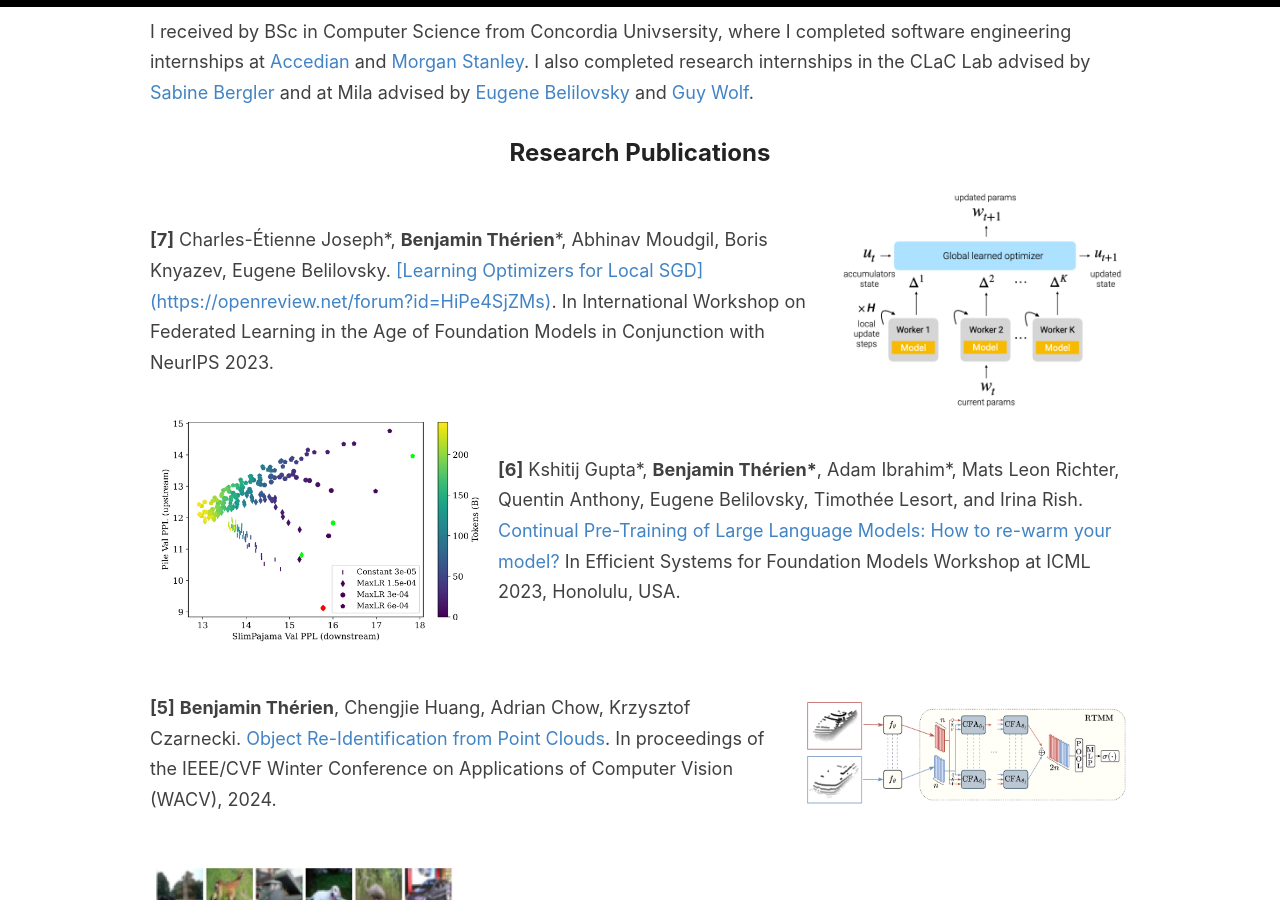
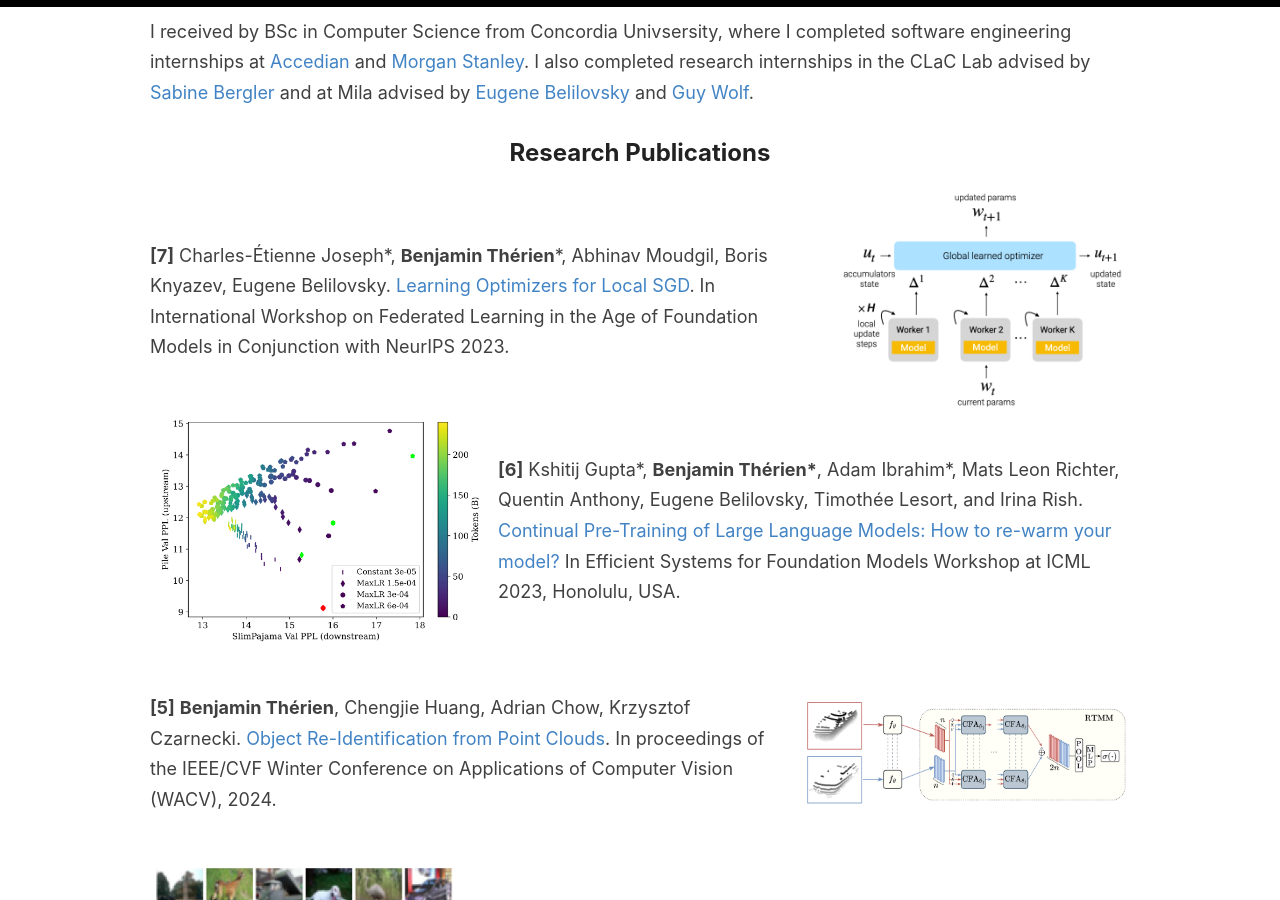
Before and after one commit to bentherien/bentherien.github.io, a Jekyll site: the page built from _pages/index.md, in a window 1280 px wide and 900 px high, scrolled down 447 px. Built offline with Jekyll 4.4.1, drawn with Linux system fonts in a browser that asks for light colours; the list of posts is cut into pages by our own code; part of the change alters nothing that is shown.

Commit message:
Update index.md

```diff
--- a/_pages/index.md
+++ b/_pages/index.md
@@ -14,7 +14,7 @@ I received by BSc in Computer Science from Concordia Univsersity, where I comple
 <!-- Second publication with image on the right -->
 <div style="display: flex; align-items: center; flex-direction: row-reverse;">
 <img src="{{ site.baseurl }}/images/local_l2o.png" alt="Placeholder Image" style="margin-left: 15px;" width="300" height="227">
-<p><strong>[7]</strong> Charles-Étienne Joseph<span>*</span>, <strong>Benjamin Thérien</strong><span>*</span>, Abhinav Moudgil, Boris Knyazev, Eugene Belilovsky. <a href="https://arxiv.org/abs/2305.10210">[Learning Optimizers for Local SGD](https://openreview.net/forum?id=HiPe4SjZMs)</a>. In International Workshop on Federated Learning in the Age of Foundation Models in Conjunction with NeurIPS 2023.</p>
+<p><strong>[7]</strong> Charles-Étienne Joseph<span>*</span>, <strong>Benjamin Thérien</strong><span>*</span>, Abhinav Moudgil, Boris Knyazev, Eugene Belilovsky. <a href="https://openreview.net/forum?id=HiPe4SjZMs">Learning Optimizers for Local SGD</a>. In International Workshop on Federated Learning in the Age of Foundation Models in Conjunction with NeurIPS 2023.</p>
 </div>
 <be>
 
```
